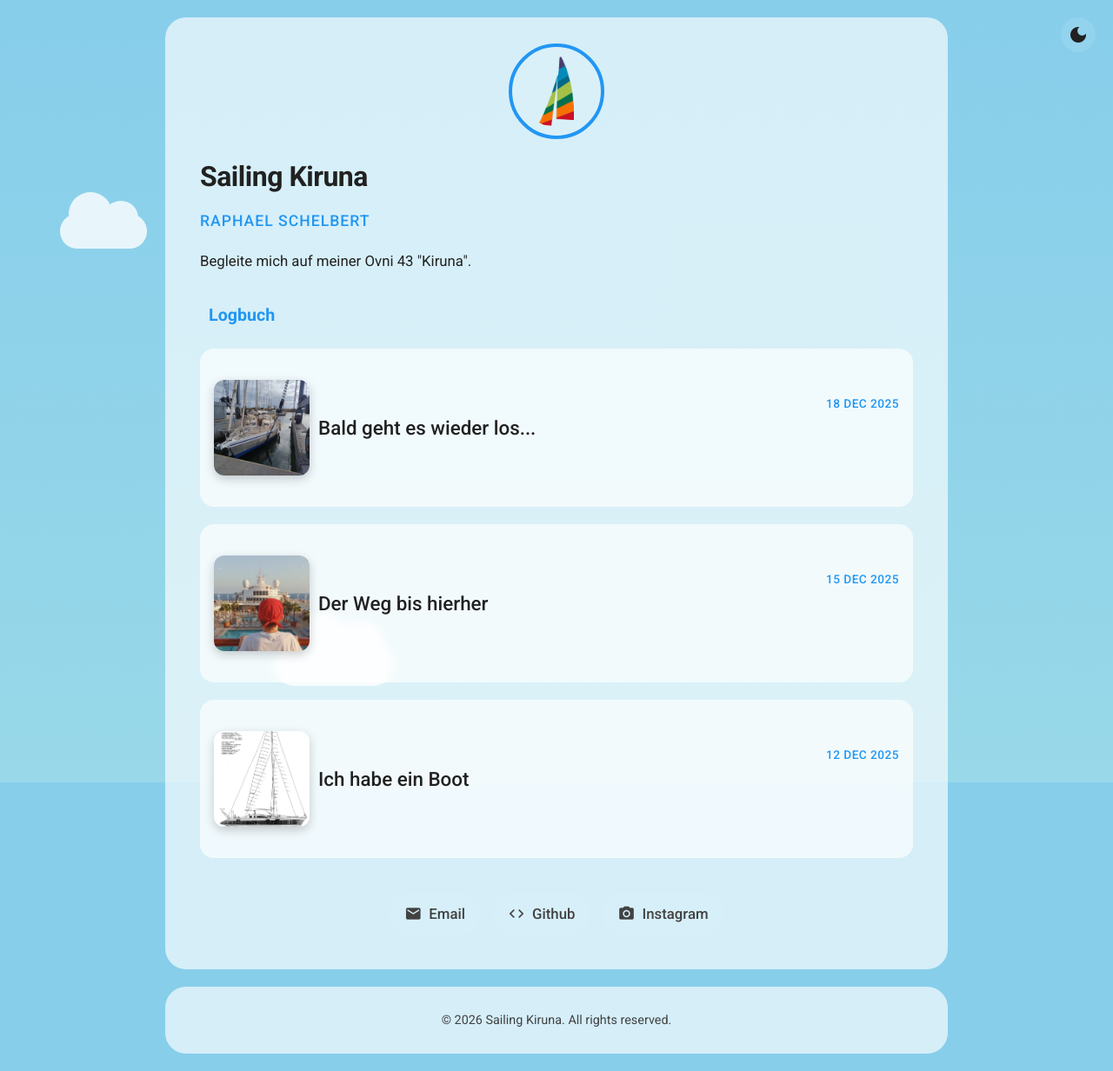
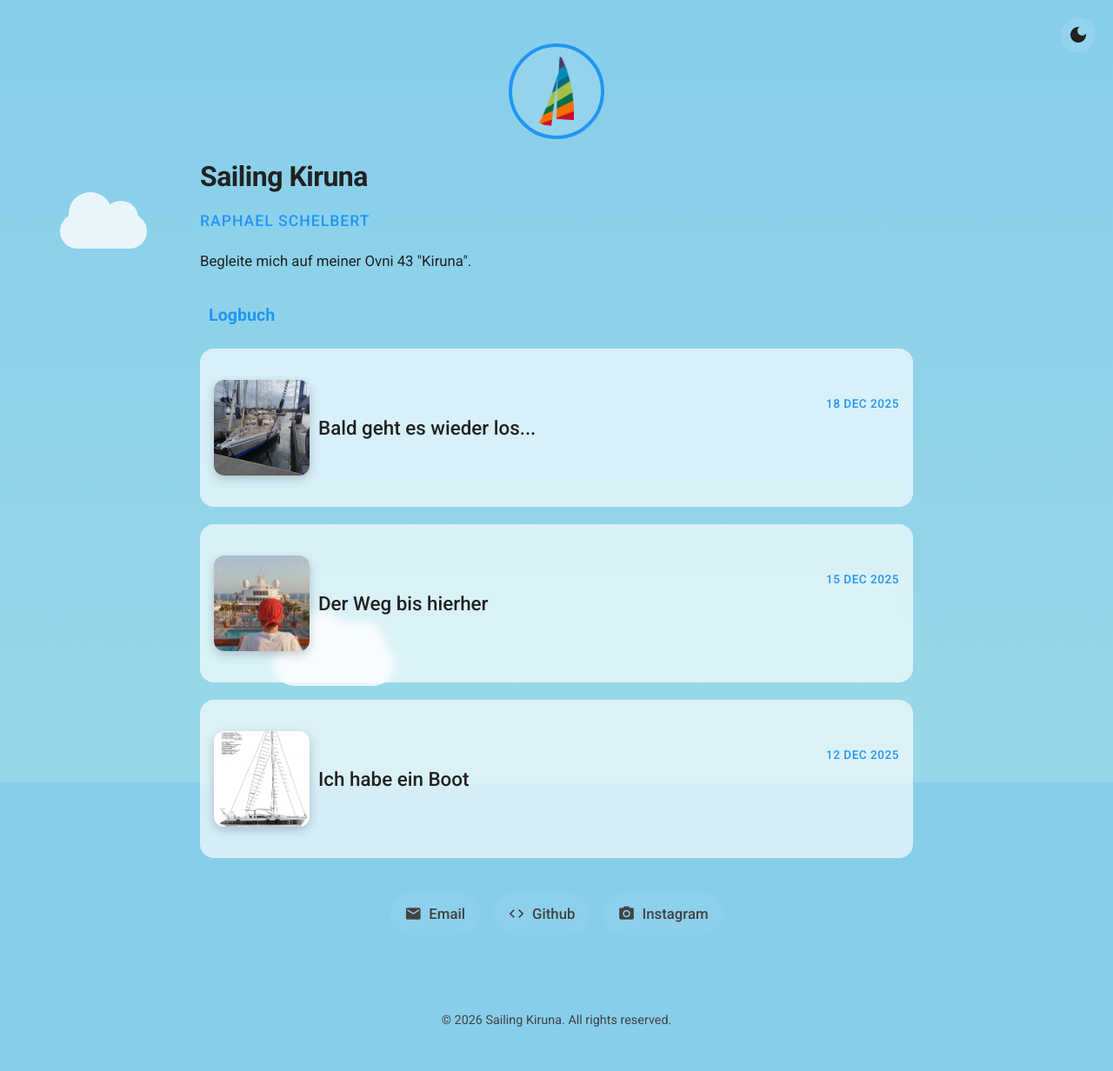
Before and after one commit to relyant/relyant.github.io, a Jekyll site: the page built from index.html, in a window 1280 px wide. Shown: the whole page at 87% size. Built offline with Jekyll 4.4.1, drawn with Linux system fonts in a browser that asks for light colours.

Commit message:
Update default.html

```diff
--- a/_layouts/default.html
+++ b/_layouts/default.html
@@ -82,7 +82,7 @@
 
         /* The Glass Card Style */
         .glass-panel {
-            background: var(--surface-color);
+            background: rgba(30, 30, 30, 0);
             padding: 30px 40px;
             border-radius: 24px;
             text-align: center;
```
